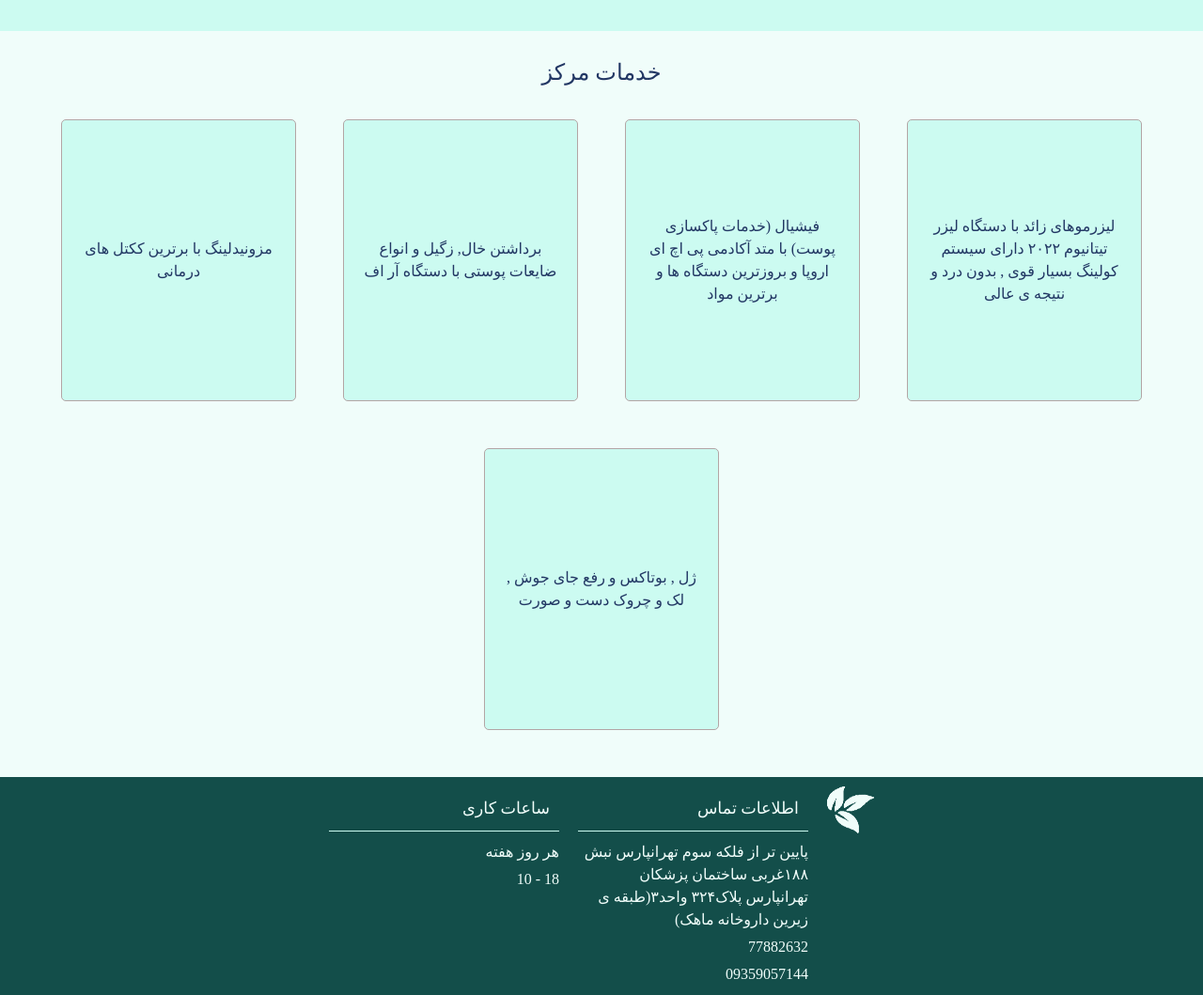
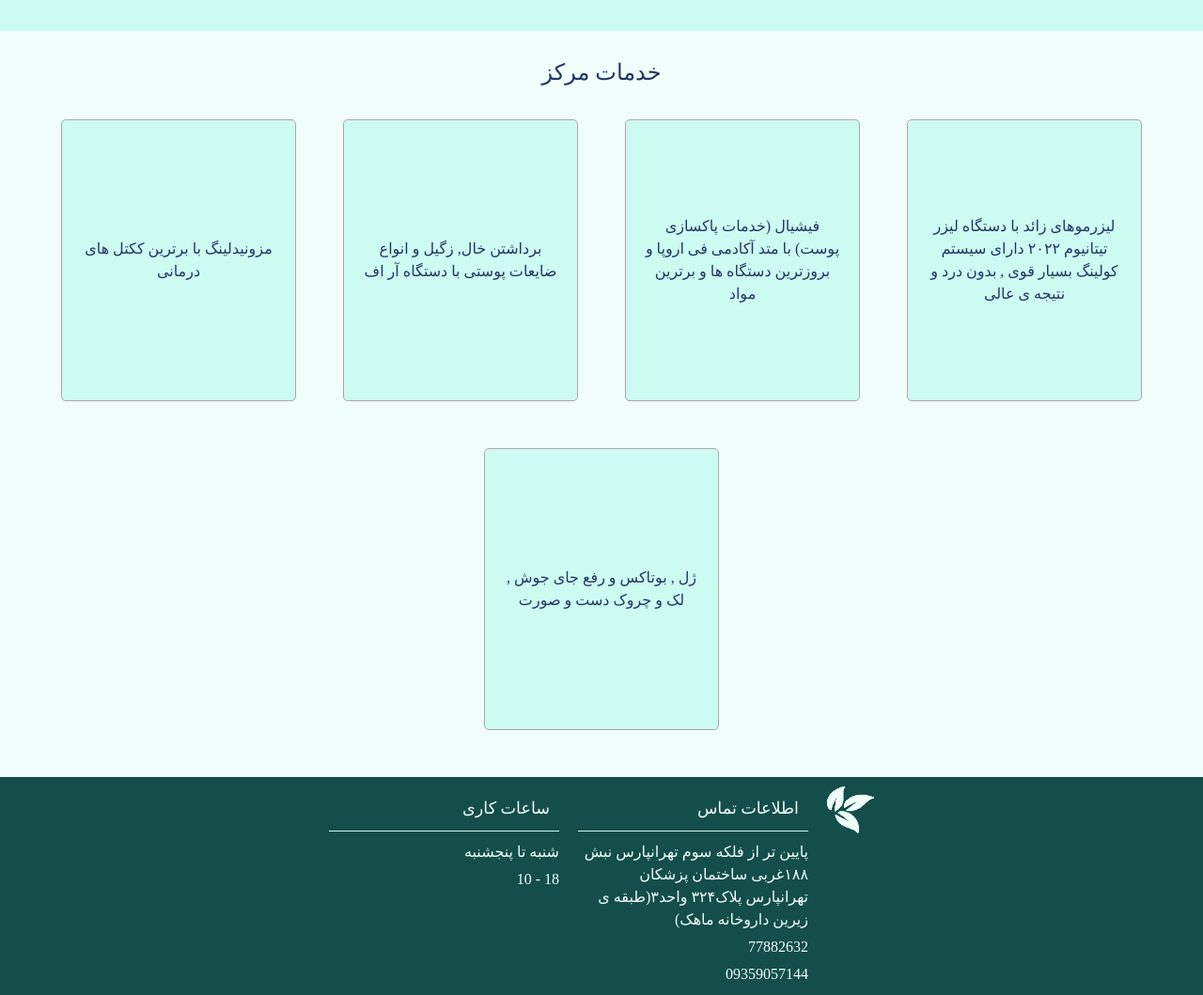
Before and after one commit to ARZ-barca/taravat, a website: page index.html in a window 1280 px wide. Shown: the part 727-1786 px from the top of the page at 94% size. Drawn offline with Linux system fonts and the light colour scheme.

Commit message:
fix typo

```diff
--- a/index.html
+++ b/index.html
@@ -46,8 +46,8 @@
               بسیار قوی , بدون درد و نتیجه ی عالی
             </div>
             <div class="service">
-              فیشیال (خدمات پاکسازی پوست) با متد آکادمی پی اچ ای اروپا و
-              بروزترین دستگاه ها و برترین مواد
+              فیشیال (خدمات پاکسازی پوست) با متد آکادمی فی اروپا و بروزترین
+              دستگاه ها و برترین مواد
             </div>
             <div class="service">
               برداشتن خال, زگیل و انواع ضایعات پوستی با دستگاه آر اف
@@ -73,7 +73,7 @@
           </div>
           <div class="hours">
             <h5 class="heading">ساعات کاری</h5>
-            <p>هر روز هفته</p>
+            <p>شنبه تا پنجشنبه</p>
             <p>10 - 18</p>
           </div>
         </div>
```
